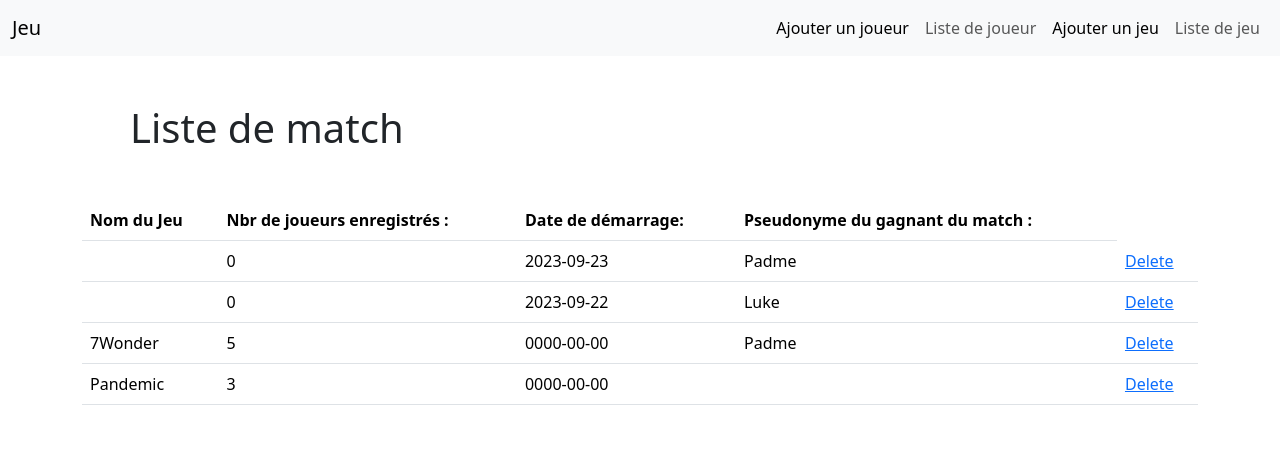
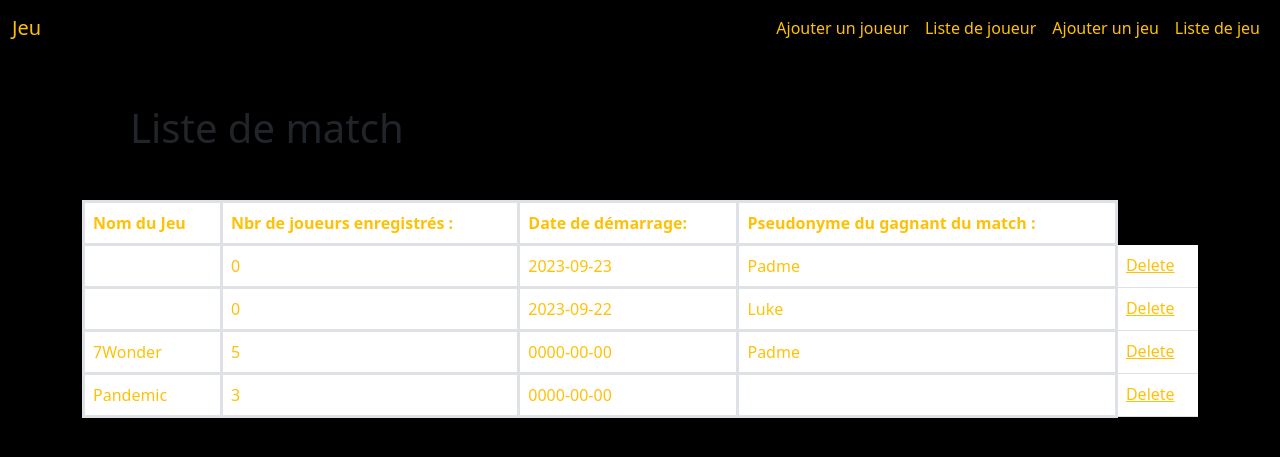
Before and after one commit to HengMichel/wf3_poo_final_Michel, a PHP site: page /wf3_poo_final_Michel/views/list_match.php in a window 1280 px wide. Shown: the top 457 px of the page. Run offline with PHP 8.4, Linux system fonts and the light colour scheme; data comes from the database, SQL or seed files in the repository; data that the repository does not hold is empty.

Commit message:
secondCommit

```diff
--- a/views/add_joueur.php
+++ b/views/add_joueur.php
@@ -1,7 +1,7 @@
 <?php
 include_once "./form_joueur.php"
 ?>
-<button type="submit" id="bouton" class="btn btn-primary mt-5 mb-5" name="add_joueur" value="add_joueur">Ajouter un joueur</button>
+<button type="submit" id="bouton" class="btn btn bg-black mt-5 mb-5 border-warning border-3 mt-2 link-warning" name="add_joueur" value="add_joueur">Ajouter un joueur</button>
 </form>
 </div>
 
--- a/views/inc/header.php
+++ b/views/inc/header.php
@@ -7,7 +7,7 @@
     <link rel="stylesheet" href="https://cdn.jsdelivr.net/npm/bootstrap@5.3.1/dist/css/bootstrap.min.css">
     <link rel="stylesheet" href="https://cdnjs.cloudflare.com/ajax/libs/font-awesome/6.4.2/css/all.min.css" integrity="sha512-z3gLpd7yknf1YoNbCzqRKc4qyor8gaKU1qmn+CShxbuBusANI9QpRohGBreCFkKxLhei6S9CQXFEbbKuqLg0DA==" crossorigin="anonymous" referrerpolicy="no-referrer" />
     <link rel="stylesheet" href="../asset/css/style.css">
-    <title>Jeux</title>
+    <title class="link-warning">Jeux</title>
     <!-- Base de donnée : movies_db -->
 </head>
-<body>
+<body class="bg-black">
--- a/views/inc/nav.php
+++ b/views/inc/nav.php
@@ -1,23 +1,23 @@
 <!-- Créer la navbar -->
-<nav class="navbar navbar-expand-lg bg-body-tertiary mb-5">
-        <div class="container-fluid ">
-            <a class="navbar-brand" href="http://localhost/wf3_poo_final_Michel/accueil.php"> Jeu</a>
-            <button class="navbar-toggler" type="button" data-bs-toggle="collapse" data-bs-target="#navbarText" aria-controls="navbarText" aria-expanded="false" aria-label="Toggle navigation">
+<nav class="navbar navbar-expand-lg mb-5">
+        <div class="container-fluid bg-black link-warning">
+            <a class="navbar-brand link-warning" href="http://localhost/wf3_poo_final_Michel/accueil.php"> Jeu</a>
+            <button class="navbar-toggler link-warning" type="button" data-bs-toggle="collapse" data-bs-target="#navbarText" aria-controls="navbarText" aria-expanded="false" aria-label="Toggle navigation">
             <span class="navbar-toggler-icon"></span>
             </button>
             <div class="collapse navbar-collapse d-flex justify-content-end" id="navbarText">
-                <ul class="navbar-nav mb-2 mb-lg-0 ">
+                <ul class="navbar-nav mb-2 mb-lg-0 link-warning bg-black">
                     <li class="nav-item">
-                    <a class="nav-link active" aria-current="page" href="http://localhost/wf3_poo_final_Michel/views/add_joueur.php">Ajouter un joueur</a>
+                    <a class="nav-link active link-warning" aria-current="page" href="http://localhost/wf3_poo_final_Michel/views/add_joueur.php">Ajouter un joueur</a>
                     </li>
                     <li class="nav-item">
-                    <a class="nav-link" href="http://localhost/wf3_poo_final_Michel/views/list_joueur.php">Liste de joueur</a>
+                    <a class="nav-link link-warning" href="http://localhost/wf3_poo_final_Michel/views/list_joueur.php">Liste de joueur</a>
                     </li>
                     <li class="nav-item">
-                    <a class="nav-link active" aria-current="page" href="http://localhost/wf3_poo_final_Michel/views/add_jeu.php">Ajouter un jeu</a>
+                    <a class="nav-link active link-warning" aria-current="page" href="http://localhost/wf3_poo_final_Michel/views/add_jeu.php">Ajouter un jeu</a>
                     </li>
                     <li class="nav-item">
-                    <a class="nav-link" href="http://localhost/wf3_poo_final_Michel/views/list_jeu.php">Liste de jeu</a>
+                    <a class="nav-link link-warning" href="http://localhost/wf3_poo_final_Michel/views/list_jeu.php">Liste de jeu</a>
                     </li>
                     <li class="nav-item">
                     </li>
--- a/views/list_match.php
+++ b/views/list_match.php
@@ -12,10 +12,10 @@ $matchList = Contest::findAllTables();
     <table class="table">
         <thead>
             <tr>
-                <th>Nom du Jeu</th>
-                <th>Nbr de joueurs enregistrés :</th>
-                <th>Date de démarrage:</th>
-                <th>Pseudonyme du gagnant du match :</th>
+                <th class="border-3 link-warning">Nom du Jeu</th>
+                <th class="border-3 link-warning">Nbr de joueurs enregistrés :</th>
+                <th class="border-3 link-warning">Date de démarrage:</th>
+                <th class="border-3 link-warning">Pseudonyme du gagnant du match :</th>
             </tr>
         </thead>
         <tbody>
@@ -32,12 +32,12 @@ $matchList = Contest::findAllTables();
 
 
                 <tr>
-                    <td><?= $match['title']; ?></td>
-                    <td><?= $match['nombre_de_joueurs']; ?></td>
-                    <td><?= $match['start_date']; ?></td>
-                    <td><?= $match['nickname']; ?></td>
+                    <td class="border-3 link-warning"><?= $match['title']; ?></td>
+                    <td class="border-3 link-warning"><?= $match['nombre_de_joueurs']; ?></td>
+                    <td class="border-3 link-warning"><?= $match['start_date']; ?></td>
+                    <td class="border-3 link-warning"><?= $match['nickname']; ?></td>
 
-                    <td><a href="traitement/action.php?idmatch=<?= $match['id_contest']; ?>">Delete</a></td>
+                    <td><a class="border-3 link-warning" href="traitement/action.php?idmatch=<?= $match['id_contest']; ?>">Delete</a></td>
                 </tr>
             <?php } ?>
         </tbody>
```
Also changed, not shown: views/accueil.php (+5 -5 lines), views/add_jeu.php (+8 -8 lines), views/add_match.php (+5 -5 lines), views/form_joueur.php (+5 -5 lines), views/list_jeu.php (+12 -12 lines), views/list_joueur.php (+8 -8 lines), views/list_match2.php (deleted, +0 -36 lines).
